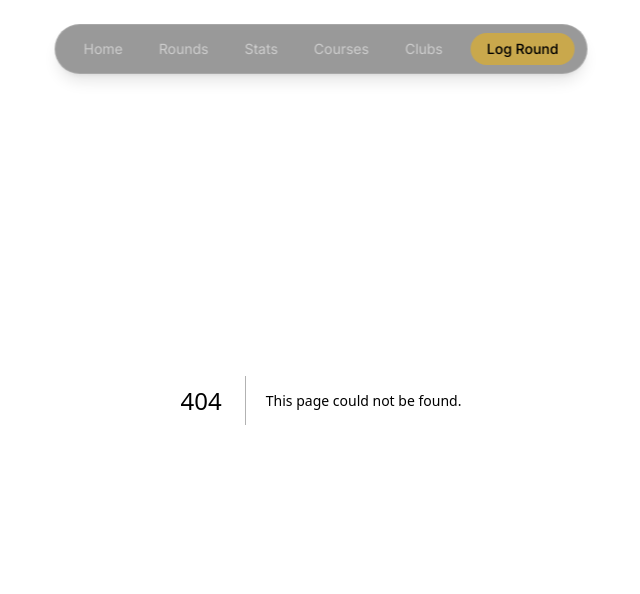
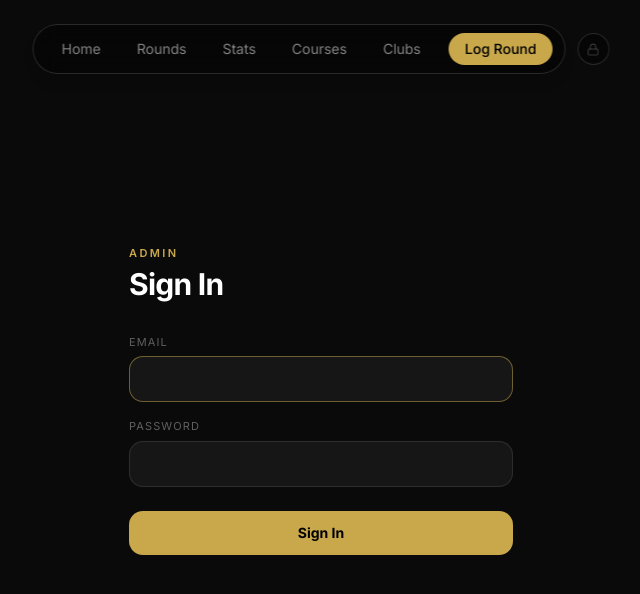
Before and after one commit to RMatLee/golf, a Next.js app: page /login in a window 1280 px wide. Before the commit this address had no page. Shown: the top 594 px of the page, without its empty margins (319-959 px from the left). Built offline with nearby package versions, Linux system fonts and the light colour scheme; no server answers.

Commit message:
Login authentication setup

```diff
--- a/app/clubs/page.tsx
+++ b/app/clubs/page.tsx
@@ -3,6 +3,7 @@
 import { useState, useEffect } from "react";
 import { motion, AnimatePresence } from "framer-motion";
 import { supabase } from "@/lib/supabase";
+import { useAuth } from "@/lib/auth-context";
 import type { ClubType } from "@/lib/types";
 
 // ─── Types ────────────────────────────────────────────────────────────────────
@@ -126,7 +127,7 @@ function ClubModal({ isOpen, editTarget, defaultType, onClose, onSave }: {
 
 // ─── Club Row ─────────────────────────────────────────────────────────────────
 
-function ClubRow({ club, onEdit, onDelete }: { club: Club; onEdit: (club: Club) => void; onDelete: (id: string) => void; }) {
+function ClubRow({ club, isAdmin, onEdit, onDelete }: { club: Club; isAdmin: boolean; onEdit: (club: Club) => void; onDelete: (id: string) => void; }) {
   return (
     <motion.div layout initial={{ opacity: 0, x: -12 }} animate={{ opacity: 1, x: 0 }} exit={{ opacity: 0, x: 12 }}
       transition={{ duration: 0.18 }}
@@ -138,6 +139,7 @@ function ClubRow({ club, onEdit, onDelete }: { club: Club; onEdit: (club: Club)
         <span className="font-mono tabular-nums w-10 text-right">{club.loft}°</span>
         <span className="w-16">{club.shaft}</span>
       </div>
+      {isAdmin && (
         <div className="flex items-center gap-1 opacity-0 group-hover:opacity-100 transition-opacity">
           <button onClick={() => onEdit(club)}
             className="px-2.5 py-1 rounded-lg text-xs text-white/40 hover:text-[#c9a84c] hover:bg-[#c9a84c]/10 transition-colors">
@@ -148,14 +150,15 @@ function ClubRow({ club, onEdit, onDelete }: { club: Club; onEdit: (club: Club)
             ✕
           </button>
         </div>
+      )}
     </motion.div>
   );
 }
 
 // ─── Section Card ─────────────────────────────────────────────────────────────
 
-function SectionCard({ section, clubs, isOpen, onToggle, onAdd, onEdit, onDelete }: {
-  section: (typeof CLUB_SECTIONS)[number]; clubs: Club[]; isOpen: boolean;
+function SectionCard({ section, clubs, isOpen, isAdmin, onToggle, onAdd, onEdit, onDelete }: {
+  section: (typeof CLUB_SECTIONS)[number]; clubs: Club[]; isOpen: boolean; isAdmin: boolean;
   onToggle: () => void; onAdd: (type: ClubType) => void;
   onEdit: (club: Club) => void; onDelete: (id: string) => void;
 }) {
@@ -174,7 +177,7 @@ function SectionCard({ section, clubs, isOpen, onToggle, onAdd, onEdit, onDelete
             {!isOpen && <p className="text-xs text-white/40 mt-0.5">{clubs.length} {clubs.length === 1 ? "club" : "clubs"}</p>}
           </div>
           <div className="flex items-center gap-3">
-            {isOpen && (
+            {isOpen && isAdmin && (
               <motion.button initial={{ opacity: 0, scale: 0.8 }} animate={{ opacity: 1, scale: 1 }}
                 onClick={(e) => { e.stopPropagation(); onAdd(section.type); }}
                 className="flex items-center gap-1.5 rounded-xl bg-[#c9a84c] px-3.5 py-1.5 text-xs font-bold text-black hover:bg-[#d4b86a] active:scale-95 transition-all">
@@ -210,7 +213,7 @@ function SectionCard({ section, clubs, isOpen, onToggle, onAdd, onEdit, onDelete
               <AnimatePresence>
                 {clubs.length === 0
                   ? <p className="text-xs text-white/25 italic px-7 py-4">No clubs yet — hit &quot;Add&quot; to get started.</p>
-                  : clubs.map((club) => <ClubRow key={club.id} club={club} onEdit={onEdit} onDelete={onDelete} />)
+                  : clubs.map((club) => <ClubRow key={club.id} club={club} isAdmin={isAdmin} onEdit={onEdit} onDelete={onDelete} />)
                 }
               </AnimatePresence>
             </div>
@@ -224,6 +227,9 @@ function SectionCard({ section, clubs, isOpen, onToggle, onAdd, onEdit, onDelete
 // ─── Page ─────────────────────────────────────────────────────────────────────
 
 export default function ClubsPage() {
+  const { session } = useAuth();
+  const isAdmin = !!session;
+
   const [clubs, setClubs]               = useState<Club[]>([]);
   const [loading, setLoading]           = useState(true);
   const [openSection, setOpenSection]   = useState<ClubType | null>(null);
@@ -232,8 +238,7 @@ export default function ClubsPage() {
   const [addingToType, setAddingToType] = useState<ClubType>("Irons");
 
   useEffect(() => {
-    supabase.from("clubs").select("*").order("created_at").then(({ data, error }) => {
-      console.log("clubs fetch → data:", data, "error:", error);
+    supabase.from("clubs").select("*").order("created_at").then(({ data }) => {
       setClubs((data ?? []) as Club[]);
       setLoading(false);
     });
@@ -281,6 +286,7 @@ export default function ClubsPage() {
                 section={section}
                 clubs={clubs.filter((c) => c.type === section.type)}
                 isOpen={openSection === section.type}
+                isAdmin={isAdmin}
                 onToggle={() => toggleSection(section.type)}
                 onAdd={openAdd}
                 onEdit={openEdit}
--- a/app/courses/page.tsx
+++ b/app/courses/page.tsx
@@ -3,6 +3,7 @@
 import { useState, useMemo, useEffect } from "react";
 import { motion, AnimatePresence } from "framer-motion";
 import { supabase } from "@/lib/supabase";
+import { useAuth } from "@/lib/auth-context";
 import type { CourseRow } from "@/lib/types";
 
 // ─── Types ────────────────────────────────────────────────────────────────────
@@ -222,6 +223,9 @@ function DeleteConfirm({ course, onConfirm, onCancel }: { course: Course; onConf
 // ─── Page ─────────────────────────────────────────────────────────────────────
 
 export default function CoursesPage() {
+  const { session } = useAuth();
+  const isAdmin = !!session;
+
   const [courses, setCourses]           = useState<Course[]>([]);
   const [rounds, setRounds]             = useState<Round[]>([]);
   const [loading, setLoading]           = useState(true);
@@ -302,6 +306,7 @@ export default function CoursesPage() {
               {loading ? "Loading…" : `${courses.length} courses · ${rounds.length} rounds logged`}
             </p>
           </div>
+          {isAdmin && (
             <button
               onClick={() => { setEditTarget(null); setModalOpen(true); }}
               className="flex items-center gap-2 rounded-xl bg-[#c9a84c] px-4 py-2.5 text-sm font-bold text-black hover:bg-[#d4b86a] active:scale-95 transition-all"
@@ -309,6 +314,7 @@ export default function CoursesPage() {
               <span className="text-base leading-none">+</span>
               Add Course
             </button>
+          )}
         </motion.div>
 
         {/* Recently played */}
@@ -373,6 +379,7 @@ export default function CoursesPage() {
                       <p className="text-sm text-white/50 tabular-nums">{timesPlayed}x</p>
                       <div className="flex items-center justify-end gap-2">
                         <span className="text-xs text-white/35 tabular-nums">{course.rating} / {course.slope}</span>
+                        {isAdmin && (
                           <div className="flex gap-1 opacity-0 group-hover:opacity-100 transition-opacity ml-2">
                             <button onClick={() => { setEditTarget(course); setModalOpen(true); }}
                               className="px-2 py-1 rounded-lg text-xs text-white/40 hover:text-[#c9a84c] hover:bg-[#c9a84c]/10 transition-colors">
@@ -383,6 +390,7 @@ export default function CoursesPage() {
                               ✕
                             </button>
                           </div>
+                        )}
                       </div>
                     </motion.div>
                   );
--- a/app/layout.tsx
+++ b/app/layout.tsx
@@ -3,8 +3,9 @@ import { Geist, Geist_Mono, Inter } from "next/font/google";
 import "./globals.css";
 import { cn } from "@/lib/utils";
 import Navbar from "@/components/Navbar";
+import { Providers } from "@/components/providers";
 
-const inter = Inter({subsets:['latin'],variable:'--font-sans'});
+const inter = Inter({ subsets: ["latin"], variable: "--font-sans" });
 
 const geistSans = Geist({
   variable: "--font-geist-sans",
@@ -17,23 +18,23 @@ const geistMono = Geist_Mono({
 });
 
 export const metadata: Metadata = {
-  title: "Create Next App",
-  description: "Generated by create next app",
+  title: "Ryan's Golf Tracker",
+  description: "Personal golf round and stats tracker",
 };
 
 export default function RootLayout({
   children,
-}: Readonly<{
-  children: React.ReactNode;
-}>) {
+}: Readonly<{ children: React.ReactNode }>) {
   return (
     <html
       lang="en"
       className={cn("h-full", "antialiased", geistSans.variable, geistMono.variable, "font-sans", inter.variable)}
     >
       <body className="min-h-full flex flex-col">
-        <Navbar />
-        {children}
+        <Providers>
+          <Navbar />
+          {children}
+        </Providers>
       </body>
     </html>
   );
--- a/app/log-round/page.tsx
+++ b/app/log-round/page.tsx
@@ -4,6 +4,7 @@ import { useState, useEffect } from "react";
 import { motion, AnimatePresence } from "framer-motion";
 import { useRouter } from "next/navigation";
 import { supabase } from "@/lib/supabase";
+import { useAuth } from "@/lib/auth-context";
 import type { CourseRow } from "@/lib/types";
 
 // ─── Types ────────────────────────────────────────────────────────────────────
@@ -271,6 +272,12 @@ const DEFAULT_ROUND: RoundForm = { date: TODAY, score: "", putts: "" };
 
 export default function LogRoundPage() {
   const router = useRouter();
+  const { session, loading: authLoading } = useAuth();
+
+  // Redirect unauthenticated users
+  useEffect(() => {
+    if (!authLoading && !session) router.replace("/login");
+  }, [authLoading, session, router]);
 
   const [courses, setCourses]       = useState<Course[]>([]);
   const [step, setStep]             = useState<0 | 1 | 2>(0);
@@ -329,6 +336,8 @@ export default function LogRoundPage() {
     setSavedCourse(null);
   }
 
+  if (authLoading || !session) return null;
+
   return (
     <div className="min-h-screen bg-[#0a0a0a] text-white">
       <div className="max-w-lg mx-auto px-5 pt-28 pb-24">
--- /dev/null
+++ b/app/login/page.tsx
@@ -0,0 +1,93 @@
+"use client";
+
+import { useState, useEffect } from "react";
+import { useRouter } from "next/navigation";
+import { motion } from "framer-motion";
+import { supabase } from "@/lib/supabase";
+
+export default function LoginPage() {
+  const router = useRouter();
+  const [email, setEmail]       = useState("");
+  const [password, setPassword] = useState("");
+  const [error, setError]       = useState("");
+  const [loading, setLoading]   = useState(false);
+
+  // Redirect if already signed in
+  useEffect(() => {
+    supabase.auth.getSession().then(({ data: { session } }) => {
+      if (session) router.replace("/");
+    });
+  }, [router]);
+
+  async function handleSubmit(e: React.FormEvent) {
+    e.preventDefault();
+    setError("");
+    setLoading(true);
+
+    const { error } = await supabase.auth.signInWithPassword({ email, password });
+
+    if (error) {
+      setError("Invalid email or password.");
+      setLoading(false);
+    } else {
+      router.replace("/");
+    }
+  }
+
+  return (
+    <div className="min-h-screen bg-[#0a0a0a] text-white flex items-center justify-center px-4">
+      <motion.div
+        initial={{ opacity: 0, y: 24 }}
+        animate={{ opacity: 1, y: 0 }}
+        transition={{ duration: 0.4 }}
+        className="w-full max-w-sm"
+      >
+        <p className="text-[11px] uppercase tracking-[0.22em] text-[#c9a84c] font-semibold mb-1">
+          Admin
+        </p>
+        <h1 className="text-3xl font-bold tracking-tight mb-8">Sign In</h1>
+
+        <form onSubmit={handleSubmit} className="flex flex-col gap-4">
+          <div>
+            <label className="block text-[11px] uppercase tracking-widest text-white/35 mb-1.5">
+              Email
+            </label>
+            <input
+              type="email"
+              value={email}
+              onChange={(e) => setEmail(e.target.value)}
+              className="w-full rounded-xl border border-white/10 bg-white/5 px-4 py-3 text-sm text-white placeholder-white/20 focus:border-[#c9a84c]/50 focus:outline-none transition-colors"
+              required
+              autoFocus
+            />
+          </div>
+
+          <div>
+            <label className="block text-[11px] uppercase tracking-widest text-white/35 mb-1.5">
+              Password
+            </label>
+            <input
+              type="password"
+              value={password}
+              onChange={(e) => setPassword(e.target.value)}
+              className="w-full rounded-xl border border-white/10 bg-white/5 px-4 py-3 text-sm text-white placeholder-white/20 focus:border-[#c9a84c]/50 focus:outline-none transition-colors"
+              required
+            />
+          </div>
+
+          {error && (
+            <p className="text-sm text-red-400">{error}</p>
+          )}
+
+          <button
+            type="submit"
+            disabled={loading}
+            className="mt-2 w-full rounded-xl bg-[#c9a84c] py-3 text-sm font-bold text-black hover:bg-[#d4b86a] active:scale-95 transition-all disabled:opacity-50 disabled:pointer-events-none"
+          >
+            {loading ? "Signing in…" : "Sign In"}
+          </button>
+        </form>
+      </motion.div>
+    </div>
+  );
+}
--- a/components/Navbar.tsx
+++ b/components/Navbar.tsx
@@ -1,25 +1,31 @@
-"use client"; // Required for hooks
+"use client";
 
 import Link from "next/link";
-import { usePathname } from "next/navigation";
+import { usePathname, useRouter } from "next/navigation";
 import { motion } from "framer-motion";
+import { useAuth } from "@/lib/auth-context";
 
 const navLinks = [
-  { label: "Home", href: "/" },
-  { label: "Rounds", href: "/rounds" },
-  { label: "Stats", href: "/stats" },
-  { label: "Courses", href: "/courses" },
-  { label: "Clubs", href: "/clubs" },
-  { label: "Log Round", href: "/log-round" },
+  { label: "Home",      href: "/"         },
+  { label: "Rounds",    href: "/rounds"   },
+  { label: "Stats",     href: "/stats"    },
+  { label: "Courses",   href: "/courses"  },
+  { label: "Clubs",     href: "/clubs"    },
+  { label: "Log Round", href: "/log-round"},
 ];
 
 export default function Navbar() {
-  // Gets the current route path so we can highlight the active link
-  const pathname = usePathname();
+  const pathname    = usePathname();
+  const router      = useRouter();
+  const { session, loading, signOut } = useAuth();
+
+  async function handleSignOut() {
+    await signOut();
+    router.push("/");
+  }
 
   return (
-    <div className="fixed top-6 left-1/2 -translate-x-1/2 z-50">
-      {/* animates the entire pill fading in and sliding down on page load */}
+    <div className="fixed top-6 left-1/2 -translate-x-1/2 z-50 flex items-center gap-3">
       <motion.nav
         initial={{ opacity: 0, y: -20 }}
         animate={{ opacity: 1, y: 0 }}
@@ -27,7 +33,7 @@ export default function Navbar() {
         className="flex items-center gap-1 px-3 py-2 rounded-full border border-white/15 bg-black/40 backdrop-blur-md shadow-lg"
       >
         {navLinks.map((link) => {
-          const isActive = pathname === link.href;
+          const isActive   = pathname === link.href;
           const isLogRound = link.label === "Log Round";
 
           return (
@@ -56,6 +62,41 @@ export default function Navbar() {
           );
         })}
       </motion.nav>
+
+      {/* Auth control — discreet, outside the main pill */}
+      {!loading && (
+        <motion.div
+          initial={{ opacity: 0, y: -20 }}
+          animate={{ opacity: 1, y: 0 }}
+          transition={{ duration: 0.6, delay: 0.4 }}
+        >
+          {session ? (
+            <button
+              onClick={handleSignOut}
+              title="Sign out"
+              className="flex items-center justify-center w-8 h-8 rounded-full border border-white/15 bg-black/40 backdrop-blur-md text-white/40 hover:text-white hover:border-white/30 transition-all"
+            >
+              {/* Lock-open icon */}
+              <svg width="13" height="13" viewBox="0 0 24 24" fill="none" stroke="currentColor" strokeWidth="2" strokeLinecap="round" strokeLinejoin="round">
+                <rect x="3" y="11" width="18" height="11" rx="2" ry="2"/>
+                <path d="M7 11V7a5 5 0 0 1 9.9-1"/>
+              </svg>
+            </button>
+          ) : (
+            <Link
+              href="/login"
+              title="Sign in"
+              className="flex items-center justify-center w-8 h-8 rounded-full border border-white/15 bg-black/40 backdrop-blur-md text-white/20 hover:text-white/60 hover:border-white/25 transition-all"
+            >
+              {/* Lock icon */}
+              <svg width="13" height="13" viewBox="0 0 24 24" fill="none" stroke="currentColor" strokeWidth="2" strokeLinecap="round" strokeLinejoin="round">
+                <rect x="3" y="11" width="18" height="11" rx="2" ry="2"/>
+                <path d="M7 11V7a5 5 0 0 1 10 0v4"/>
+              </svg>
+            </Link>
+          )}
+        </motion.div>
+      )}
     </div>
   );
 }
--- /dev/null
+++ b/components/providers.tsx
@@ -0,0 +1,7 @@
+"use client";
+
+import { AuthProvider } from "@/lib/auth-context";
+
+export function Providers({ children }: { children: React.ReactNode }) {
+  return <AuthProvider>{children}</AuthProvider>;
+}
--- /dev/null
+++ b/lib/auth-context.tsx
@@ -0,0 +1,45 @@
+"use client";
+
+import { createContext, useContext, useEffect, useState } from "react";
+import type { Session } from "@supabase/supabase-js";
+import { supabase } from "./supabase";
+
+interface AuthContextValue {
+  session: Session | null;
+  loading: boolean;
+  signOut: () => Promise<void>;
+}
+
+const AuthContext = createContext<AuthContextValue>({
+  session: null,
+  loading: true,
+  signOut: async () => {},
+});
+
+export function AuthProvider({ children }: { children: React.ReactNode }) {
+  const [session, setSession] = useState<Session | null>(null);
+  const [loading, setLoading]  = useState(true);
+
+  useEffect(() => {
+    supabase.auth.getSession().then(({ data: { session } }) => {
+      setSession(session);
+      setLoading(false);
+    });
+
+    const { data: { subscription } } = supabase.auth.onAuthStateChange((_event, session) => {
+      setSession(session);
+    });
+
+    return () => subscription.unsubscribe();
+  }, []);
+
+  return (
+    <AuthContext.Provider value={{ session, loading, signOut: () => supabase.auth.signOut().then() }}>
+      {children}
+    </AuthContext.Provider>
+  );
+}
+
+export function useAuth() {
+  return useContext(AuthContext);
+}
```
Lines whose indentation alone changed are shown as unchanged.
